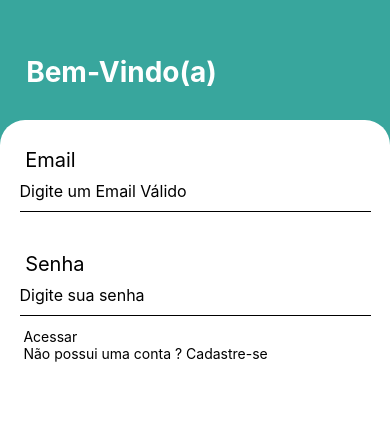
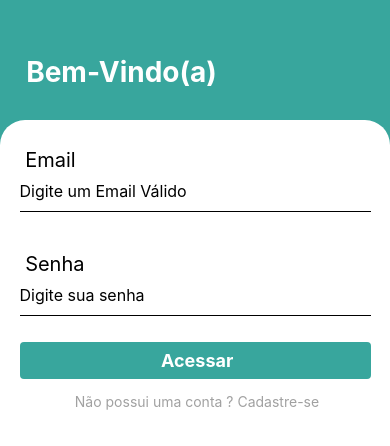
Before and after one commit to Victor-Sarti/LoginAnimado, a React Native app: screen /SingIn in a window 390 px wide. Shown: the top 446 px of the page. Built offline with nearby package versions, Linux system fonts and the light colour scheme.

Commit message:
feat: styles buttons

```diff
--- a/src/pages/SignIn/index.js
+++ b/src/pages/SignIn/index.js
@@ -61,6 +61,27 @@ const styles = StyleSheet.create({
     marginBottom: 12,
     fontSize: 16
    },
+   button:{
+    backgroundColor: "#38a69d",
+    width: '100%',
+    borderRadius: 4,
+    paddingVertical: 8,
+    marginTop: 14,
+    justifyContent: 'center',
+    alignItems: 'center'
+   },
+   buttonText: {
+    color: '#FFFF',
+    fontSize: 18,
+    fontWeight: 'bold'
+   },
 
+   buttonRegister:{
+    marginTop: 14,
+    alignSelf: 'center'
+   },
+   registerText:{
+    color: '#A1A1A1'
+   }
 
 })
```
